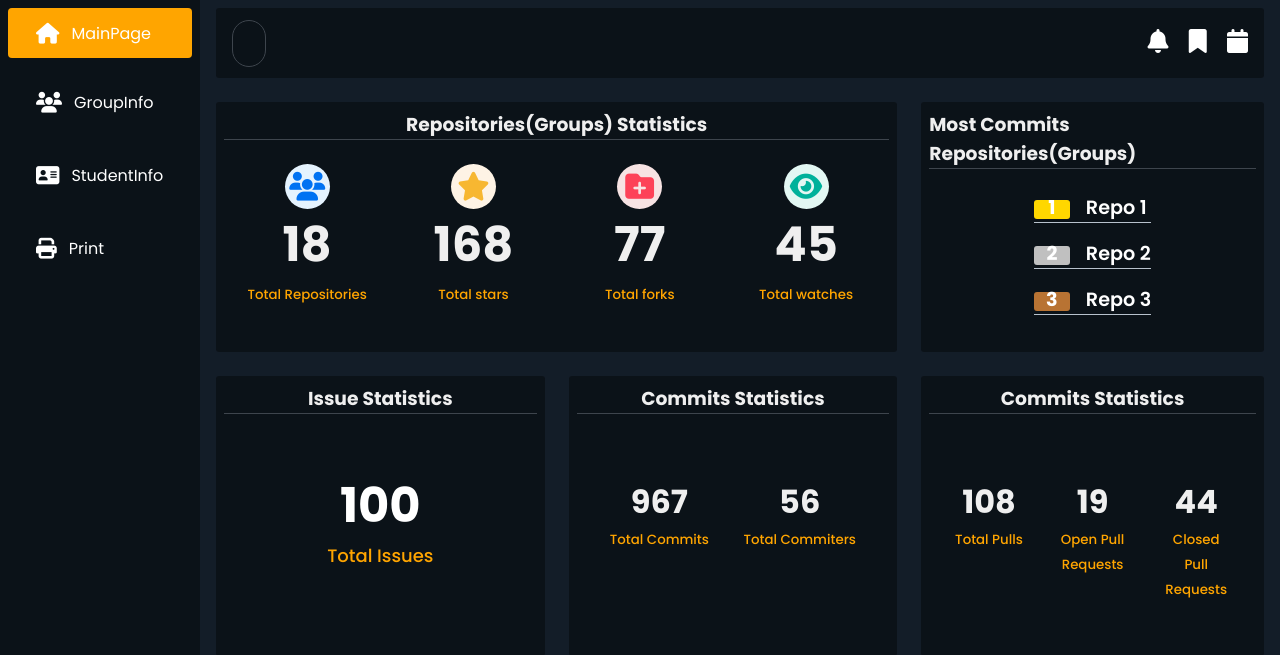
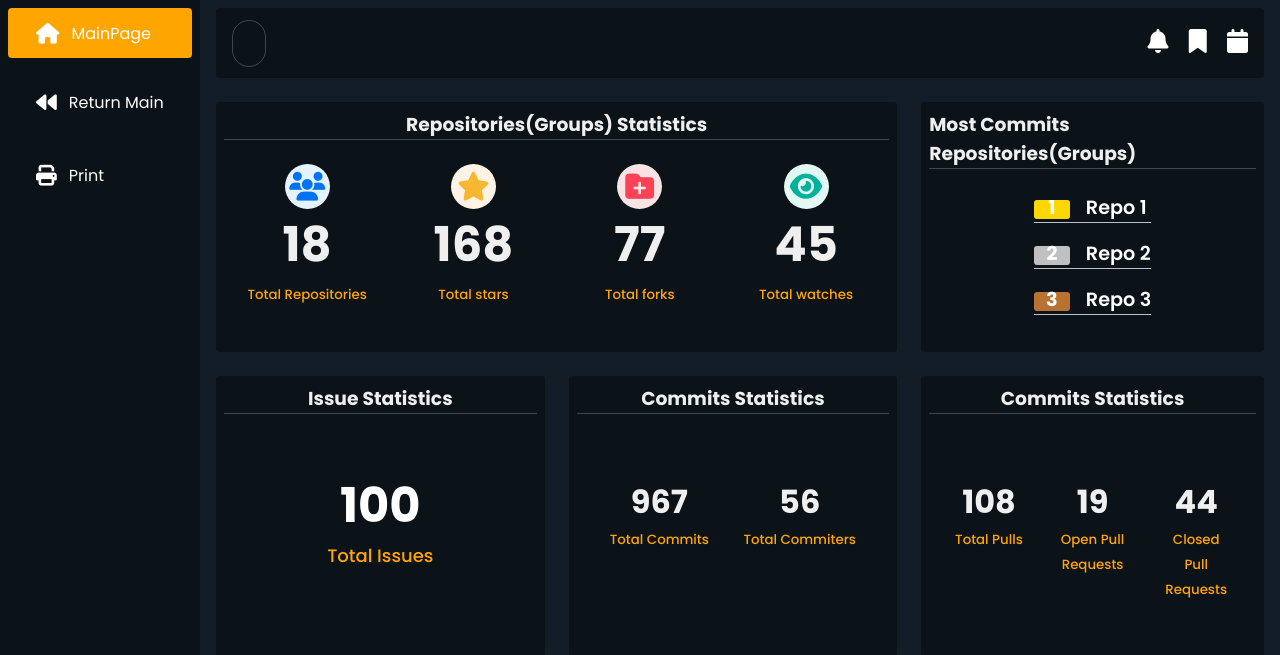
Before and after one commit to COMP5241-2324-Project/project-group10, a Flask app: page / in a window 1280 px wide. Shown: the top 655 px of the page. Run offline with Flask 3, Linux system fonts and the light colour scheme; some libraries are stand-ins or nearby versions.

Commit message:
sidebar fixed

```diff
--- a/frontend/templates/overview.html
+++ b/frontend/templates/overview.html
@@ -16,25 +16,19 @@
         <div class="sidemenu">
             <ul>
                 <li>
-                    <a href="" class="active">
+                    <a href="#" class="active">
                         <span class="fas fa-home"></span>
                         <span>MainPage</span>
                     </a>
                 </li>
                 <li>
-                    <a href="#">
-                        <span class="fa fa-group"></span>
-                        <span>GroupInfo</span>
+                    <a href="./overview.html">
+                        <span class="fas fa-backward"></span>
+                        <span>Return Main</span>
                     </a>
                 </li>
                 <li>
                     <a href="#">
-                        <span class="fas fa-address-card"></span>
-                        <span>StudentInfo</span>
-                    </a>
-                </li>
-                <li>
-                    <a href="#" >
                         <span class="fas fa-print"></span>
                         <span>Print</span>
                     </a>
```
Also changed, not shown: frontend/templates/grouppage.html (+3 -9 lines), frontend/templates/userpage.html (+6 -12 lines).
